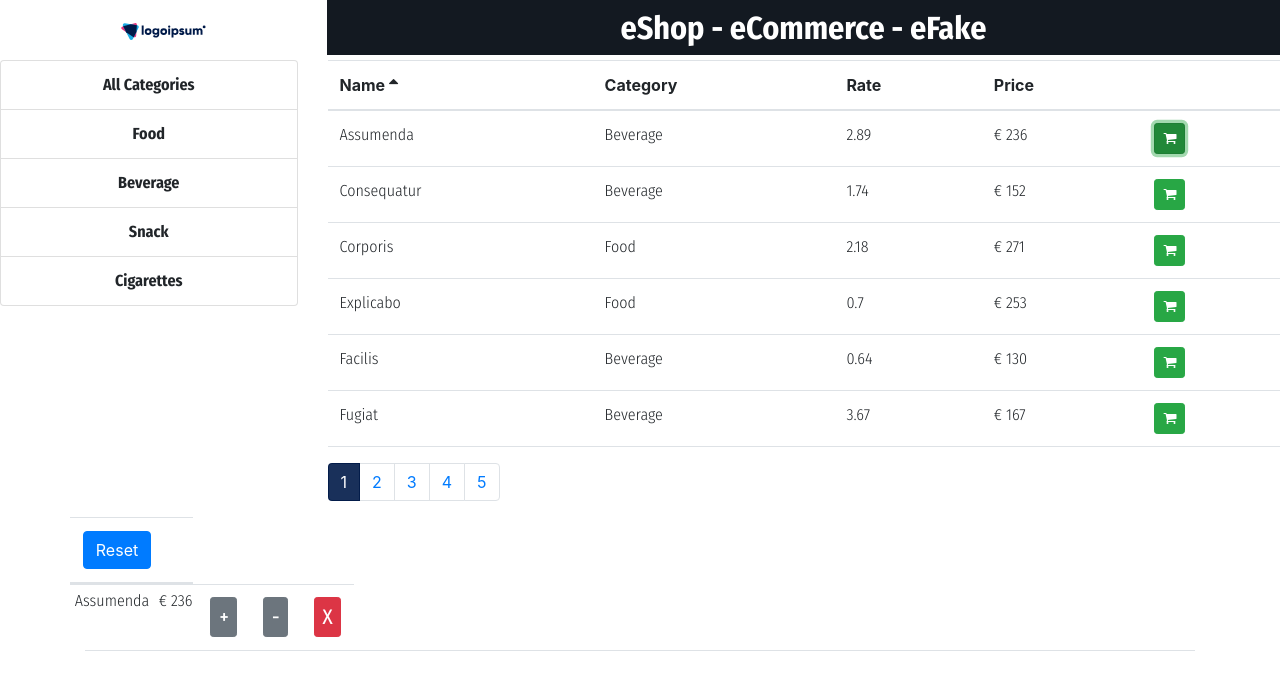
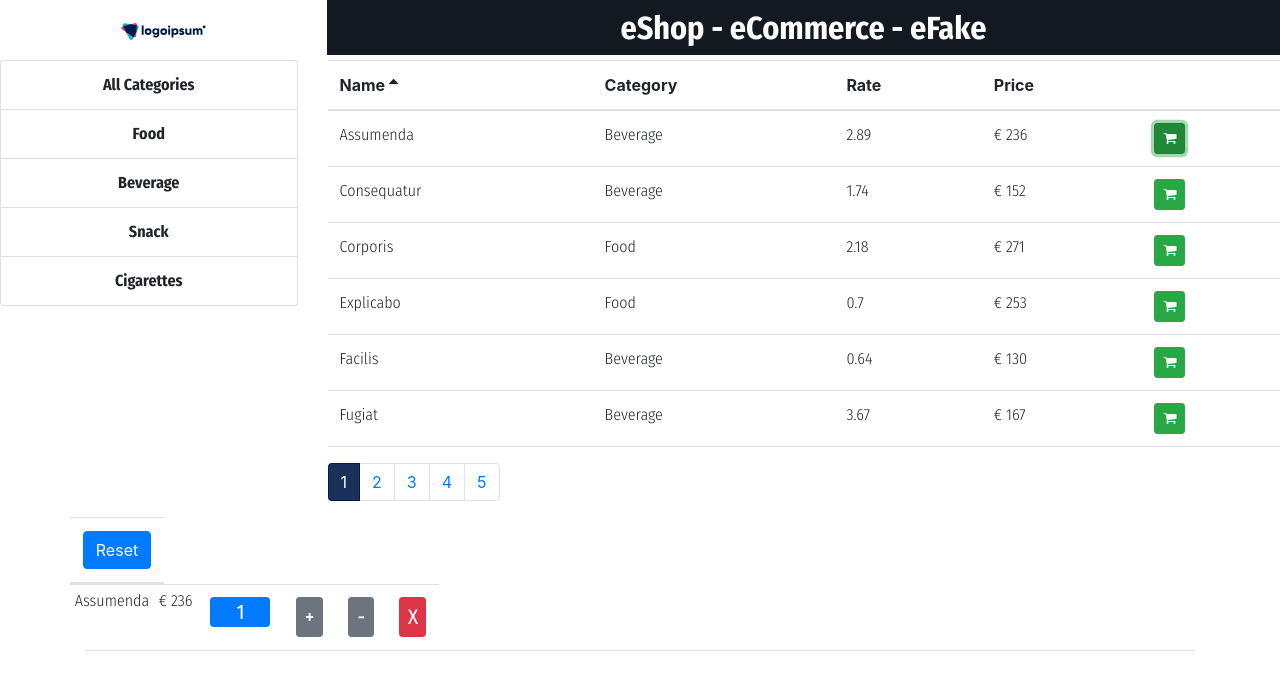
Before and after one commit to KrankMcCannon/eShop-app, a React (Create React App) app: page / in a window 1280 px wide. Both pictures are taken after a click on the button 1169 px from the left and 138 px from the top of the page. Shown: the top 690 px of the page. Built offline with nearby package versions, Linux system fonts and the light colour scheme.

Commit message:
update shopping cart

```diff
--- a/src/Components/Products.jsx
+++ b/src/Components/Products.jsx
@@ -29,16 +29,23 @@ class Products extends Component {
     this.setState({ cars: getAllProducts(), categories });
   }
 
-  handleBuy = (car) => {
-    const carChosen = [
-      ...this.state.carChosen,
-      {
+  addCarChosen = (car) => {
+    const newStateCars = [...this.state.carChosen];
+    const check = newStateCars.find((c) => c.id === car.id);
+    if (check) {
+      const carChosen = newStateCars.map((c) =>
+        c.id === car.id ? { ...c, value: c.value + 1 } : c
+      );
+      this.setState({ carChosen });
+    } else {
+      newStateCars.push({
         id: car.id,
         name: car.name,
         price: car.price,
-      },
-    ];
-    this.setState({ carChosen });
+        value: 1,
+      });
+      this.setState({ carChosen: newStateCars });
+    }
   };
 
   handleIncrement = (car) => {
@@ -122,7 +129,7 @@ class Products extends Component {
             <ProductsTable
               carSorted={carSorted}
               sortColumn={sortColumn}
-              onBuy={this.handleBuy}
+              onClick={this.addCarChosen}
               onSort={this.handleSort}
             />
             <Pagination
@@ -133,7 +140,7 @@ class Products extends Component {
             />
           </div>
         </div>
-        <ShoppingCart carBought={carChosen} onClick={this.handleBuy} />
+        <ShoppingCart carBought={carChosen} />
       </React.Fragment>
     );
   }
--- a/src/Components/ProductsTable.jsx
+++ b/src/Components/ProductsTable.jsx
@@ -11,7 +11,7 @@ class ProductsTable extends Component {
       key: "buy",
       content: (car) => (
         <button
-          onClick={() => this.props.onBuy(car)}
+          onClick={() => this.props.onClick(car)}
           className="btn btn-success btn-sm"
         >
           <i className="fa fa-shopping-cart" aria-hidden="true"></i>
--- a/src/Components/ShoppingCart/ShoppingCart.jsx
+++ b/src/Components/ShoppingCart/ShoppingCart.jsx
@@ -2,7 +2,7 @@ import React from "react";
 // import Navbar from "./navbar.jsx";
 import Counters from "./counters.jsx";
 
-const ShoppingCart = ({ carBought, onClick }) => {
+const ShoppingCart = (props) => {
   // const handleIncrement = (car) => {
   //   const cars = [...car];
   //   const index = cars.indexOf(car);
@@ -38,8 +38,7 @@ const ShoppingCart = ({ carBought, onClick }) => {
       {/* <Navbar totalCounter={carBought.filter((c) => c.id > 0).length} /> */}
       <main className="container">
         <Counters
-          selectedCar={carBought}
-          onClick={onClick}
+          selectedCar={props.carBought}
           // onReset={handleReset}
           // onIncrement={handleIncrement}
           // onDecrement={handleDecrement}
--- a/src/Components/ShoppingCart/counter.jsx
+++ b/src/Components/ShoppingCart/counter.jsx
@@ -9,14 +9,14 @@ class Counter extends Component {
           <p>{counter.name}</p>
         </td>
         <td>{counter.price}</td>
-        {/* <td>
+        <td>
           <span
             style={{ fontSize: 20, fontWeight: "bold", width: 60 }}
             className={this.getBadges()}
           >
             {this.formatCounter()}
           </span>
-        </td> */}
+        </td>
         <td>
           <button
             style={{ fontSize: 20, fontWeight: "bold" }}
--- a/src/Components/ShoppingCart/counters.jsx
+++ b/src/Components/ShoppingCart/counters.jsx
@@ -2,19 +2,8 @@ import React from "react";
 // import Counter from "./counter";
 
 const Counters = (props) => {
-  //fin qui arrivano le info che mi servono
-  //ora dobbiamo creare un array vuoto dove inserirle
-  //in modo tale che possiamo mapparli e renderizzarli
-  //p.s. potrebbe risolvere anche lo stato iniziale di undefined di carBought
+  const { selectedCar } = props;
 
-  // const {
-  //   // counters,
-  //   // onReset,
-  //   // onDelete,
-  //   // onIncrement,
-  //   // onDecrement,
-  // } = this.props;
-  const { selectedCar } = props;
   return (
     <table className="table table-hover table-sm">
       <thead>
@@ -22,16 +11,22 @@ const Counters = (props) => {
           <th className="reset">
             <button className="btn btn-primary btn sm m-2">Reset</button>
           </th>
-          <th></th>
-          <th></th>
-          <th></th>
         </tr>
       </thead>
       <tbody>
-        {selectedCar.map((car) => (
-          <tr className="row" key={car.id}>
+        {selectedCar
+          ? selectedCar.map((car) => (
+              <tr className="row" key={selectedCar.indexOf(car)}>
                 <td>{car.name}</td>
                 <td>{car.price}</td>
+                <td>
+                  <span
+                    style={{ fontSize: 20, fontWeight: "bold", width: 60 }}
+                    className="badge m-2 badge-primary"
+                  >
+                    {car.value}
+                  </span>
+                </td>
                 <td>
                   <button
                     style={{ fontSize: 20, fontWeight: "bold" }}
@@ -61,7 +56,8 @@ const Counters = (props) => {
                   </button>
                 </td>
               </tr>
-        ))}
+            ))
+          : null}
       </tbody>
     </table>
   );
```
Lines whose indentation alone changed are shown as unchanged.
